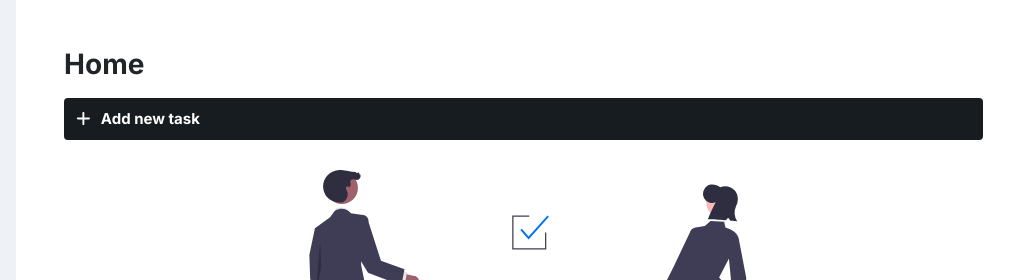
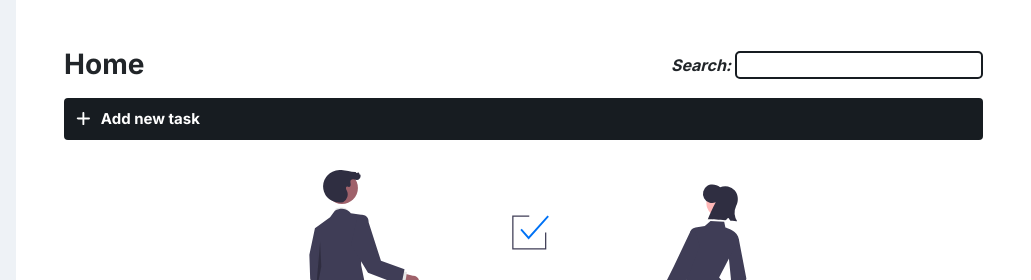
Before and after one commit to a7mad1112/FTS-Task-To-Do, a plain HTML site: page index.html in a window 1280 px wide. Shown: the top 280 px of the page, 249-1280 px from the left. Drawn offline with Linux system fonts and the light colour scheme.

Commit message:
add html css for search input

```diff
--- a/css/style.css
+++ b/css/style.css
@@ -154,7 +154,7 @@ aside ul li a:hover:not(a.active) {
 }
 
 
-aside > ul li a::after {
+aside>ul li a::after {
   content: attr(data-tasksCount);
   position: absolute;
   right: 5px;
@@ -165,7 +165,8 @@ aside > ul li a::after {
   line-height: 14px;
   font-size: 14px;
 }
-aside > ul li a.active::after {
+
+aside>ul li a.active::after {
   color: var(--black-color);
   background-color: var(--sec-color);
 }
@@ -254,11 +255,40 @@ body.display-dark #display-mode .ball {
 
 /* End Mode Toggler */
 
-.fa-align-center:before
-{
+.fa-align-center:before {
   display: none;
 }
+
 /* End aside Style  */
+
+/* Start Main Section Header */
+#main-content>header label {
+  font-weight: bold;
+  font-style: italic;
+}
+
+#main-content>header label input {
+  padding: 0 5px;
+  border: 2px solid var(--black-color);
+  background-color: transparent;
+  outline: none;
+  border-radius: 5px;
+}
+
+@media (max-width: 567px) {
+  #main-content>header label {
+    font-size: 12px;
+  }
+  #main-content>header label input {
+    width: 100px;
+  }
+}
+
+.display-dark #main-content>header label #search {
+  border: 2px solid var(--sec-color);
+}
+
+/* End Main Section Header */
 
 /* tasks style  */
 .task {
@@ -356,6 +386,7 @@ body.display-dark #display-mode .ball {
   border-radius: 5px;
   max-width: 160px;
 }
+
 @media (max-width: 567px) {
   .my-accordion .content-box .label input {
     width: 100px;
@@ -365,6 +396,7 @@ body.display-dark #display-mode .ball {
 .my-accordion .content-box .label input:focus {
   background-color: #fff;
 }
+
 .my-accordion .content-box .label input:focus,
 .my-accordion .content-box .label input:hover {
   border: 1px solid var(--black-color);
@@ -417,6 +449,7 @@ body.display-dark #display-mode .ball {
   width: 100%;
   max-width: 600px;
 }
+
 .relax-img p {
   margin-top: 30px !important;
 }
@@ -458,7 +491,8 @@ body.display-dark #display-mode .ball {
 .show-modal .my-modal-content {
   animation-name: show-modal;
   animation-duration: 0.5s;
-  animation-timing-function: cubic-bezier(0.68, -0.55, 0.27, 1.55);;
+  animation-timing-function: cubic-bezier(0.68, -0.55, 0.27, 1.55);
+  ;
   animation-fill-mode: forwards;
 }
 
@@ -467,6 +501,7 @@ body.display-dark #display-mode .ball {
   0% {
     transform: scale(0);
   }
+
   100% {
     transform: scale(1);
   }
@@ -612,9 +647,11 @@ label[data-color="high"]::after {
   width: 100%;
   max-width: 600px;
 }
+
 .relax-img p {
   margin-top: 30px !important;
 }
+
 /* end add task modal */
 /* start dark mode */
 .display-dark .header {
@@ -680,7 +717,7 @@ label[data-color="high"]::after {
   color: var(--black-color);
 }
 
-.display-dark .my-modal-content .form-group button[type="submit"]{
+.display-dark .my-modal-content .form-group button[type="submit"] {
   background-color: var(--low-priority);
 }
 
@@ -691,6 +728,7 @@ label[data-color="high"]::after {
 .display-dark #end-date.time-limit {
   color: #9f353f !important;
 }
+
 /* end dark mode */
 
 /* start delete task modal */
@@ -708,4 +746,5 @@ label[data-color="high"]::after {
 #delete-task-modal #delete-task {
   background-color: var(--high-priority);
 }
+
 /* end delete task modal */
--- a/index.html
+++ b/index.html
@@ -108,8 +108,12 @@
     <!-- Our content -->
 
     <section id="main-content" class="p-5 w-100">
-      <header class="mb-3">
+      <header class="mb-3 d-flex align-items-center justify-content-between">
         <h2 class="fs-3">Home</h2>
+        <label for="search">
+          <span>Search: </span>
+          <input type="search" id="search">
+        </label>
       </header>
       <div class="tasks-container w-100">
         <div class="add-task w-100 rounded" onclick="showAddTaskForm()">
```
